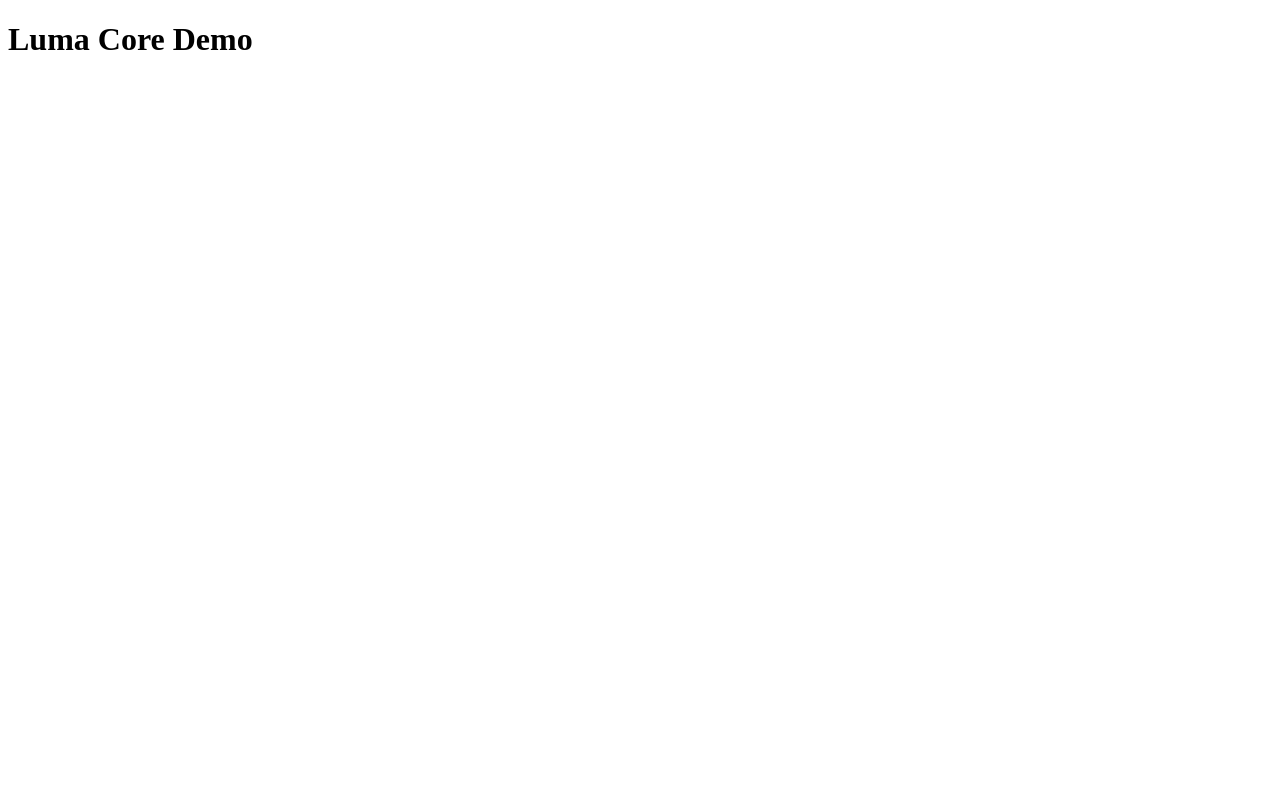
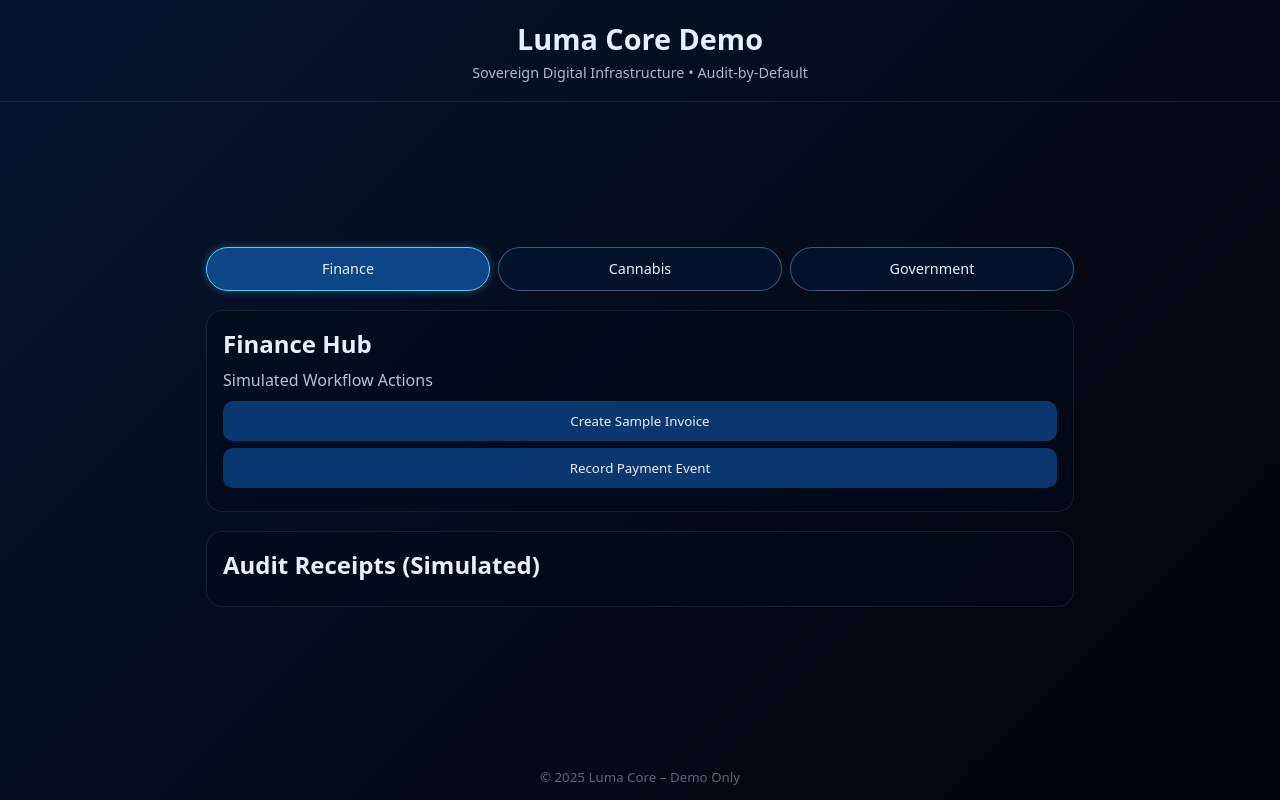
Before and after one commit to stroanroad/luma-core-demo, a plain HTML site: page apps/demo-pwa/index.html in a window 1280 px wide. Drawn offline with Linux system fonts and the light colour scheme.

```diff
--- a/apps/demo-pwa/app.js
+++ b/apps/demo-pwa/app.js
@@ -1 +1,83 @@
-console.log("Luma Core Demo Loaded");
+// HUB DEFINITIONS
+const hubs = {
+  finance: {
+    title: "Finance Hub",
+    actions: [
+      ["invoice", "Create Sample Invoice"],
+      ["payment", "Record Payment Event"]
+    ]
+  },
+  cannabis: {
+    title: "Cannabis Hub",
+    actions: [
+      ["prescription", "Create Prescription"],
+      ["dispense", "Dispense Medication"]
+    ]
+  },
+  government: {
+    title: "Government Hub",
+    actions: [
+      ["open-case", "Open Case"],
+      ["close-case", "Close Case"]
+    ]
+  }
+};
+
+// DOM
+const hubContent = document.getElementById("hub-content");
+const receiptList = document.getElementById("receipt-list");
+const navBtns = document.querySelectorAll(".hub-btn");
+
+// RENDER HUB
+function renderHub(key) {
+  const hub = hubs[key];
+
+  hubContent.innerHTML = `
+      <h2>${hub.title}</h2>
+      <p style="opacity:.8;margin-bottom:.6rem;">Simulated Workflow Actions</p>
+      ${hub.actions
+        .map(
+          (a) =>
+            `<button class="action-btn" data-action="${a[0]}" data-hub="${key}">
+              ${a[1]}
+            </button>`
+        )
+        .join("")}
+  `;
+
+  document.querySelectorAll(".action-btn").forEach((btn) => {
+    btn.onclick = () => {
+      const action = btn.dataset.action;
+      createReceipt(key, action);
+    };
+  });
+}
+
+// RECEIPT GENERATOR
+function createReceipt(hub, action) {
+  const now = new Date().toISOString();
+  const id = Math.random().toString(36).slice(2, 10);
+
+  const li = document.createElement("li");
+  li.classList.add("receipt-item");
+  li.textContent = `[${now}] • hub=${hub} • action=${action} • id=${id}`;
+
+  receiptList.prepend(li);
+}
+
+// NAVIGATION HANDLER
+navBtns.forEach((btn) => {
+  btn.onclick = () => {
+    navBtns.forEach((b) => b.classList.remove("active"));
+    btn.classList.add("active");
+    renderHub(btn.dataset.hub);
+  };
+});
+
+// Default Hub
+renderHub("finance");
+
+// PWA SERVICE WORKER
+if ("serviceWorker" in navigator) {
+  navigator.serviceWorker.register("service-worker.js");
+}
--- a/apps/demo-pwa/index.html
+++ b/apps/demo-pwa/index.html
@@ -1,2 +1,47 @@
 <!doctype html>
-<html><body><h1>Luma Core Demo</h1></body></html>
+<html lang="en">
+<head>
+  <meta charset="utf-8" />
+  <title>Luma Core Demo – Hubs</title>
+  <meta name="viewport" content="width=device-width,initial-scale=1" />
+
+  <link rel="stylesheet" href="styles.css" />
+  <link rel="manifest" href="manifest.webmanifest" />
+
+</head>
+<body>
+
+  <header class="lc-header">
+    <h1 class="lc-title">Luma Core Demo</h1>
+    <p class="lc-sub">Sovereign Digital Infrastructure • Audit-by-Default</p>
+  </header>
+
+  <main class="lc-main">
+
+    <!-- NAVIGATION -->
+    <nav class="hub-nav">
+      <button class="hub-btn active" data-hub="finance">Finance</button>
+      <button class="hub-btn" data-hub="cannabis">Cannabis</button>
+      <button class="hub-btn" data-hub="government">Government</button>
+    </nav>
+
+    <!-- HUB CONTENT -->
+    <section id="hub-content" class="hub-panel">
+      <!-- JS fills content -->
+    </section>
+
+    <!-- RECEIPTS -->
+    <section class="receipt-panel">
+      <h2>Audit Receipts (Simulated)</h2>
+      <ul id="receipt-list" class="receipt-list"></ul>
+    </section>
+
+  </main>
+
+  <footer class="lc-footer">
+    <small>© 2025 Luma Core – Demo Only</small>
+  </footer>
+
+  <script src="app.js"></script>
+</body>
+</html>
--- a/apps/demo-pwa/styles.css
+++ b/apps/demo-pwa/styles.css
@@ -1 +1,124 @@
-body { background:#020714; color:white; font-family:sans-serif; }
+/* GLOBAL */
+* {
+  margin: 0;
+  padding: 0;
+  box-sizing: border-box;
+  font-family: system-ui, sans-serif;
+}
+
+body {
+  background: linear-gradient(135deg, #05142e 0%, #010408 100%);
+  color: #e6f1ff;
+  min-height: 100vh;
+  display: flex;
+  flex-direction: column;
+}
+
+/* HEADER */
+.lc-header {
+  text-align: center;
+  padding: 1.2rem;
+  border-bottom: 1px solid rgba(255, 255, 255, 0.08);
+}
+
+.lc-title {
+  font-size: 1.8rem;
+  font-weight: 700;
+  margin-bottom: 0.3rem;
+}
+
+.lc-sub {
+  font-size: 0.9rem;
+  opacity: 0.75;
+}
+
+/* MAIN */
+.lc-main {
+  width: 100%;
+  max-width: 900px;
+  margin: auto;
+  padding: 1rem;
+  display: flex;
+  flex-direction: column;
+  gap: 1.2rem;
+}
+
+/* NAVIGATION */
+.hub-nav {
+  display: flex;
+  gap: 0.5rem;
+}
+
+.hub-btn {
+  flex: 1;
+  padding: 0.7rem;
+  border-radius: 100px;
+  border: 1px solid rgba(120, 200, 255, 0.4);
+  background: rgba(0, 20, 45, 0.85);
+  color: #e6f1ff;
+  cursor: pointer;
+  font-size: 0.9rem;
+  transition: 0.2s;
+}
+
+.hub-btn.active {
+  background: rgba(15, 77, 146, 0.9);
+  border-color: #5ecbff;
+  box-shadow: 0 0 10px #5ecbff55;
+}
+
+/* PANELS */
+.hub-panel, .receipt-panel {
+  background: rgba(0, 10, 25, 0.6);
+  border: 1px solid rgba(255, 255, 255, 0.08);
+  border-radius: 1rem;
+  padding: 1rem;
+}
+
+.hub-panel h2 {
+  margin-bottom: 0.6rem;
+}
+
+/* ACTION BUTTONS */
+.action-btn {
+  display: block;
+  width: 100%;
+  margin: 0.4rem 0;
+  padding: 0.7rem;
+  border-radius: 10px;
+  border: none;
+  background: rgba(10, 60, 120, 0.9);
+  color: #e6f1ff;
+  cursor: pointer;
+  transition: 0.25s;
+}
+
+.action-btn:hover {
+  background: rgba(20, 90, 150, 0.95);
+}
+
+/* RECEIPTS */
+.receipt-list {
+  list-style: none;
+  max-height: 220px;
+  overflow-y: auto;
+  margin-top: 0.6rem;
+  display: flex;
+  flex-direction: column;
+  gap: 0.4rem;
+}
+
+.receipt-item {
+  padding: 0.6rem;
+  border-radius: 8px;
+  background: rgba(15, 40, 70, 0.9);
+  border-left: 4px solid #52c7ff;
+  font-size: 0.82rem;
+}
+
+/* FOOTER */
+.lc-footer {
+  text-align: center;
+  padding: 0.8rem;
+  opacity: 0.4;
+}
```
Also changed, not shown: 3 other files.
